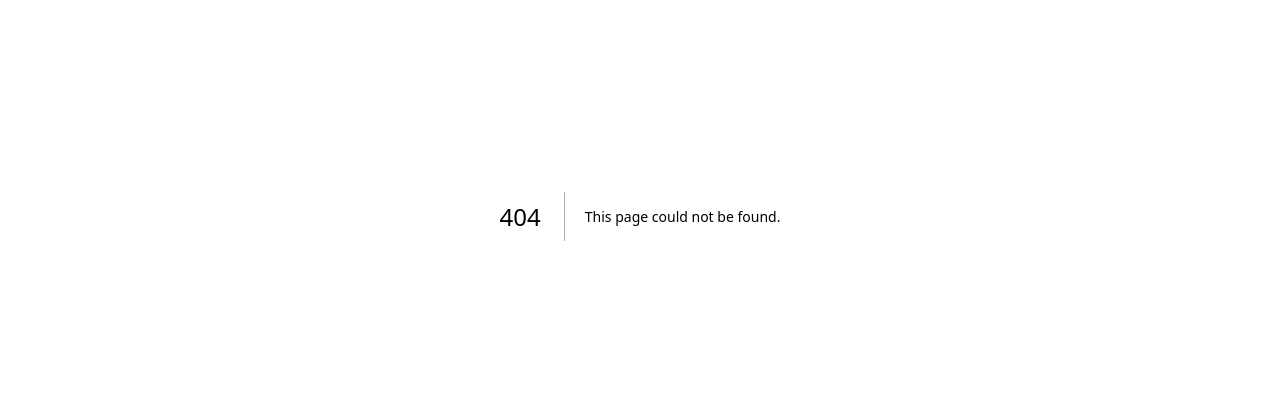
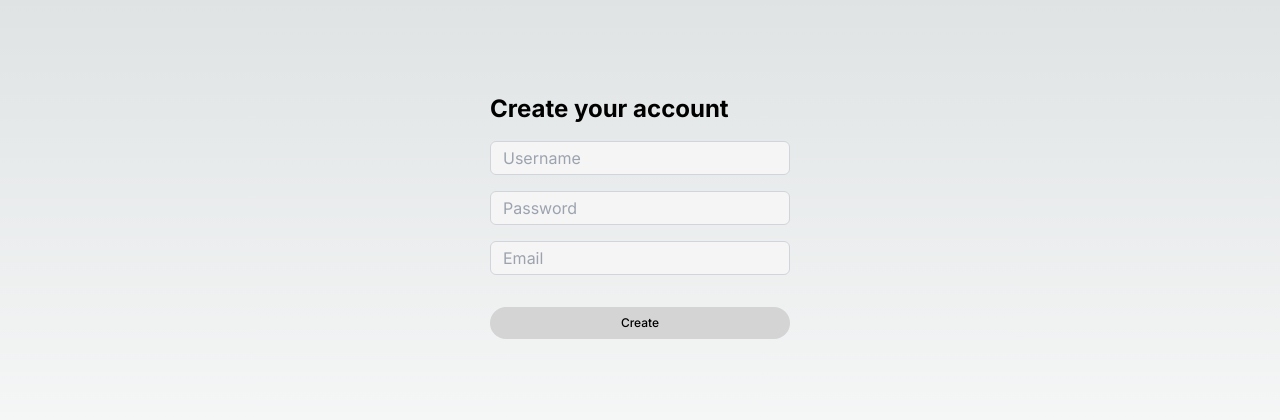
Before and after one commit to jay183145/my-protfolio, a Next.js app: page /register in a window 1280 px wide. Before the commit this address had no page. Shown: the part 184-604 px from the top of the page. Built offline with nearby package versions, Linux system fonts and the light colour scheme.

Commit message:
feat: Add register page

```diff
--- /dev/null
+++ b/app/register/page.tsx
@@ -0,0 +1,12 @@
+import RegisterForm from "@/components/register/register-form"
+import React from "react"
+
+const RegisterPage: React.FC = () => {
+    return (
+        <div className="flex min-h-screen items-center justify-center">
+            <RegisterForm />
+        </div>
+    )
+}
+
+export default RegisterPage
--- /dev/null
+++ b/components/register/register-form.tsx
@@ -0,0 +1,105 @@
+"use client"
+
+import { registerUser } from "@/lib/api/users"
+import React, { useState } from "react"
+import { useForm } from "react-hook-form"
+import Button from "../ui/button"
+import ErrorModal from "../ui/modal/error-modal"
+import { UserRegisterResponse } from "@/lib/api/users/type"
+import SuccessModal from "../ui/modal/success-modal"
+import { useRouter } from "next/navigation"
+
+function RegisterForm() {
+    const router = useRouter()
+    const [isLoading, setIsLoading] = useState(false)
+    const [error, setError] = useState<string | null>(null)
+    const [isShowErrorModal, setIsShowErrorModal] = useState(false)
+    const [userData, setUserData] = useState<UserRegisterResponse | undefined>(undefined)
+    const [isShowSuccessModal, setIsShowSuccessModal] = useState(false)
+
+    const {
+        register,
+        handleSubmit,
+        formState: { errors },
+    } = useForm({
+        defaultValues: {
+            username: "",
+            password: "",
+            email: "",
+        },
+    })
+
+    const onSubmit = async (loginData: { username: string; password: string; email: string }) => {
+        setIsLoading(true)
+        const { data, error } = await registerUser(loginData)
+        if (error) {
+            setError(error.error)
+            setIsShowErrorModal(true)
+        }
+        setUserData(data)
+        setIsShowSuccessModal(true)
+        setIsLoading(false)
+    }
+
+    return (
+        <div className="flex w-[300px] flex-col gap-4">
+            <h1 className="text-2xl font-bold">Create your account</h1>
+            <form onSubmit={handleSubmit(onSubmit)} className="flex flex-col gap-4">
+                <div>
+                    <input
+                        {...register("username", {
+                            required: "Username is required",
+                            maxLength: { value: 12, message: "Username must be at most 12 characters" },
+                        })}
+                        type="text"
+                        placeholder="Username"
+                        className="w-full rounded-md border border-gray-300 bg-neutral-100 px-3 py-1 text-neutral-900"
+                    />
+                    {errors.username && <p className="mt-1 text-sm text-red-500">{errors.username.message}</p>}
+                </div>
+                <div>
+                    <input
+                        {...register("password", {
+                            required: "Password is required",
+                            minLength: { value: 6, message: "Password must be at least 6 characters" },
+                        })}
+                        type="password"
+                        placeholder="Password"
+                        className="w-full rounded-md border border-gray-300 bg-neutral-100 px-3 py-1 text-neutral-900"
+                    />
+                    {errors.password && <p className="mt-1 text-sm text-red-500">{errors.password.message}</p>}
+                </div>
+                <div>
+                    <input
+                        {...register("email", {
+                            required: "Email is required",
+                            pattern: { value: /^[^\s@]+@[^\s@]+\.[^\s@]+$/, message: "Invalid email address" },
+                        })}
+                        type="email"
+                        placeholder="Email"
+                        className="w-full rounded-md border border-gray-300 bg-neutral-100 px-3 py-1 text-neutral-900"
+                    />
+                    {errors.email && <p className="mt-1 text-sm text-red-500">{errors.email.message}</p>}
+                </div>
+                <div className="mt-4">
+                    <Button variant="primary" size="xs" className="w-full" type="submit" disabled={isLoading}>
+                        {isLoading ? "Creating..." : "Create"}
+                    </Button>
+                </div>
+            </form>
+            {error && <ErrorModal error={error} isShow={isShowErrorModal} setIsShow={setIsShowErrorModal} />}
+            {userData && (
+                <SuccessModal
+                    success={"register success!"}
+                    isShow={isShowSuccessModal}
+                    setIsShow={setIsShowSuccessModal}
+                    onClick={() => {
+                        router.push("/login")
+                    }}
+                />
+            )}
+        </div>
+    )
+}
+
+export default RegisterForm
```
